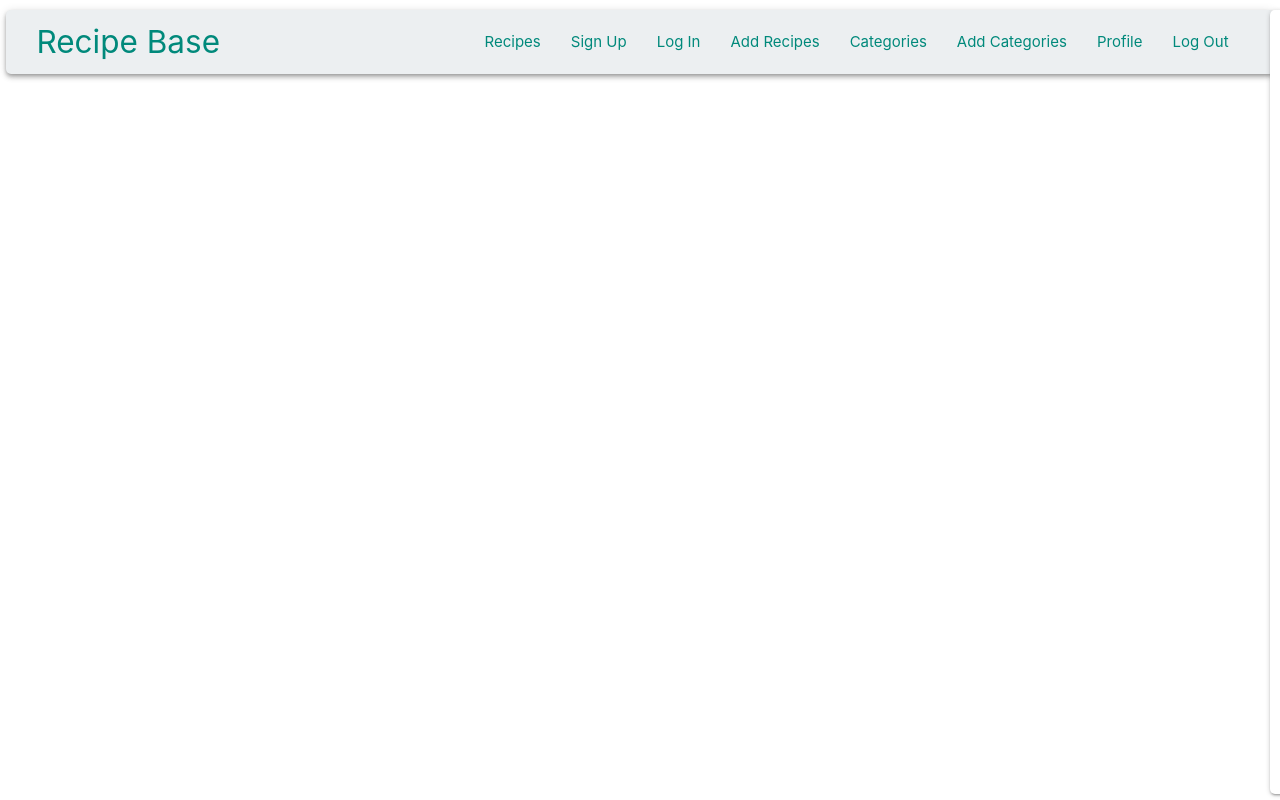
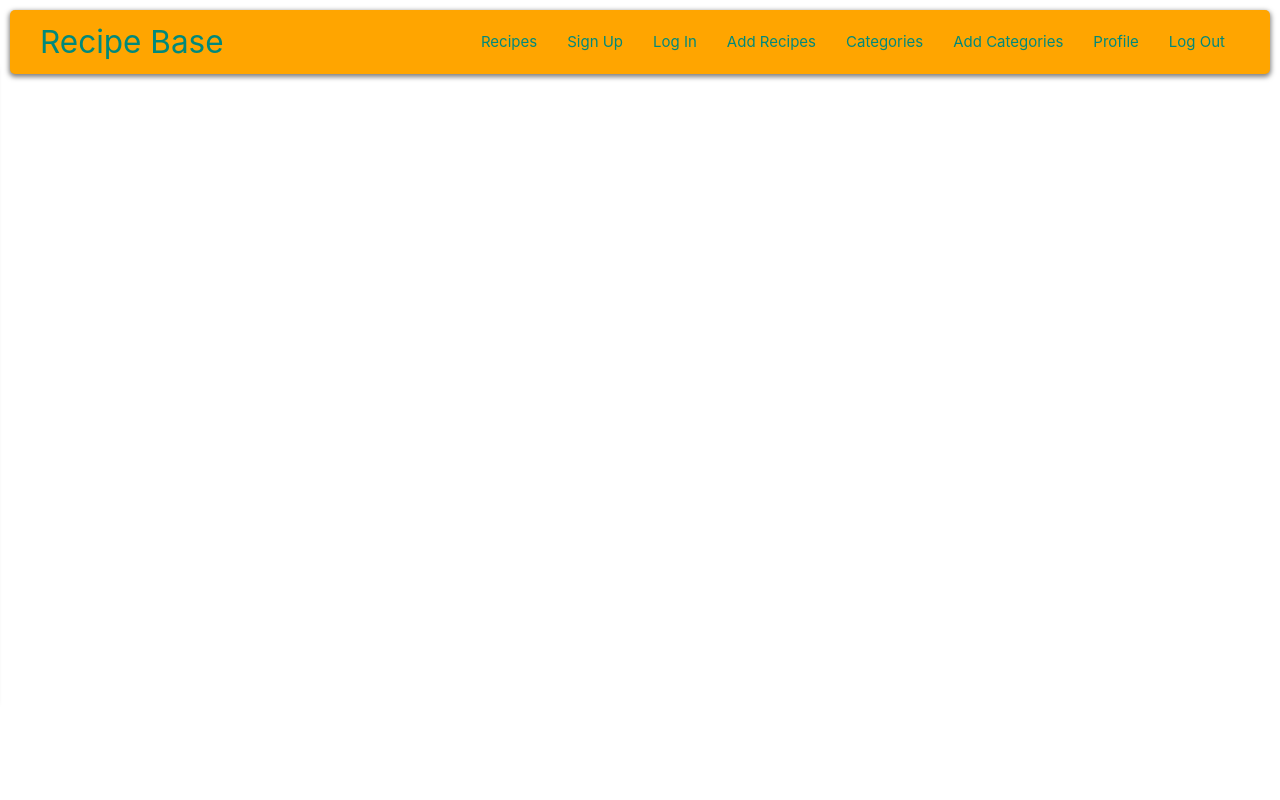
Before and after one commit to boderg/recipe-base, a Flask app: page / in a window 1280 px wide. Run offline with Flask 3, Linux system fonts and the light colour scheme; data that the repository does not hold is empty; some libraries are stand-ins or nearby versions.

Commit message:
Adjust position of navbar and sidenav

```diff
--- a/static/css/style.css
+++ b/static/css/style.css
@@ -1,8 +1,19 @@
+body {
+    margin: 0;
+    padding: 0;
+    overflow-x: hidden;
+}
 
 #navbar {
-    max-width: 99%;
-    margin: 10px auto;
+    background-color: transparent;
+    box-shadow: none;
+}
+
+.nav-wrapper {
+    margin: 10px 10px;
     border-radius: 5px;
+    box-shadow: 0px 2px 5px 1px rgba(0, 0, 0, 0.5);
+    background-color: orange;
 }
 
 .brand-logo {
@@ -14,20 +25,12 @@
 }
 
 .sidenav {
-    max-height: 98%;
-    max-width: 98%;
-    margin: 10px 10px 10px 0;
+    max-height: 80%;
+    margin: 5% 0 5% 10px;
     border-radius: 5px;
+    box-shadow: 0px 2px 5px 1px rgba(0, 0, 0, 0.5);
 }
 
 .fa-bars {
-    margin-right: 15px;
+    margin-left: 15px;
 }
-
-@media only screen and (max-width: 992px) {
-    nav .brand-logo {
-    left: 0;
-    -webkit-transform: translateX(0);
-    transform: translateX(0);
-    }
-}
--- a/static/js/script.js
+++ b/static/js/script.js
@@ -1,3 +1,3 @@
 $(document).ready(function(){
-    $('.sidenav').sidenav({edge: "right"});
+    $('.sidenav').sidenav({edge: "left"});
 });
--- a/templates/base.html
+++ b/templates/base.html
@@ -17,10 +17,10 @@
 
     <header>
         <!-- top navbar -->
-        <nav id="navbar" class="blue-grey lighten-5 z-depth-2">
+        <nav id="navbar">
             <div class="nav-wrapper">
                 <a href="{{ url_for('get_recipes') }}" class="brand-logo teal-text text-darken-1">Recipe Base</a>
-                <a href="#" data-target="mobile-demo" class="sidenav-trigger right" aria-label="Menu">
+                <a href="#" data-target="mobile-demo" class="sidenav-trigger left" aria-label="Menu">
                     <i class="fas fa-bars teal-text text-darken-1"></i></a>
                     <ul class="right hide-on-med-and-down nav-list">
                     <li><a class="teal-text text-darken-1" href="{{ url_for('get_recipes') }}">Recipes</a></li>
```
